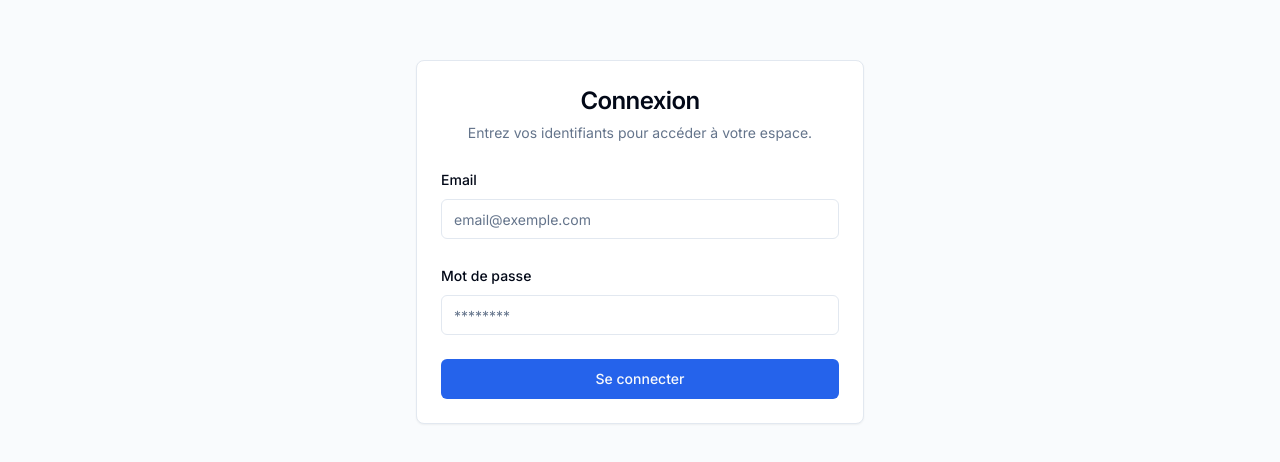
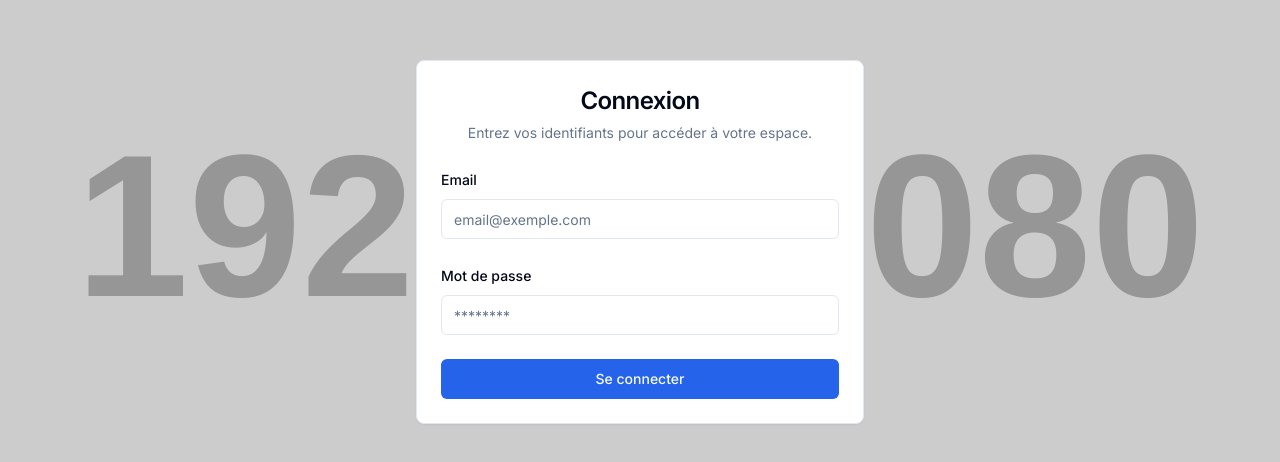
Before and after one commit to esculape1/bizbook-app, a Next.js app: page /login in a window 1280 px wide. Shown: the part 158-620 px from the top of the page. Built offline with nearby package versions, Linux system fonts and the light colour scheme; no server answers.

Commit message:
Aperçu de vente n'affiche pas les ventes effectuées. Aussi peut on mettr

```diff
--- a/src/app/globals.css
+++ b/src/app/globals.css
@@ -80,5 +80,11 @@
   }
   body {
     @apply bg-background text-foreground;
+    /* To use your real image, replace the URL below */
+    /* data-ai-hint: pagne burkinabe */
+    background-image: url('https://placehold.co/1920x1080.png');
+    background-size: cover;
+    background-attachment: fixed;
+    background-position: center;
   }
 }
--- a/src/app/login/page.tsx
+++ b/src/app/login/page.tsx
@@ -23,7 +23,7 @@ export default function LoginPage() {
   const [state, formAction] = useActionState(signIn, undefined);
 
   return (
-    <div className="flex min-h-screen items-center justify-center bg-muted/40 p-4">
+    <div className="flex min-h-screen items-center justify-center p-4">
       <Card className="w-full max-w-md">
         <CardHeader className="text-center">
           <CardTitle className="text-2xl">Connexion</CardTitle>
--- a/src/components/AppLayout.tsx
+++ b/src/components/AppLayout.tsx
@@ -49,7 +49,7 @@ export function AppLayout({ children, user }: { children: ReactNode, user: User
 
   return (
     <div className="flex min-h-screen w-full flex-col">
-      <header className="sticky top-0 flex h-16 items-center gap-4 border-b bg-background px-4 md:px-6 z-50">
+      <header className="sticky top-0 flex h-16 items-center gap-4 border-b bg-background/80 backdrop-blur-sm px-4 md:px-6 z-50">
 
         {/* Left Side: Logo & Mobile Menu */}
         <div className="flex items-center gap-4">
@@ -155,7 +155,7 @@ export function AppLayout({ children, user }: { children: ReactNode, user: User
             </DropdownMenu>
         </div>
       </header>
-      <main className="flex flex-1 flex-col gap-4 p-4 lg:gap-6 lg:p-6 bg-muted/20">
+      <main className="flex flex-1 flex-col gap-4 p-4 lg:gap-6 lg:p-6 bg-background/90 backdrop-blur-sm">
         {children}
       </main>
     </div>
--- a/src/components/dashboard/SalesChart.tsx
+++ b/src/components/dashboard/SalesChart.tsx
@@ -27,7 +27,9 @@ type SalesChartProps = {
 
 export function SalesChart({ invoices, products, currency }: SalesChartProps) {
     const salesData = products.map(product => {
-        const productSales = invoices.flatMap(inv => inv.items)
+        const productSales = invoices
+            .filter(inv => inv.status === 'Paid' || inv.status === 'Partially Paid')
+            .flatMap(inv => inv.items)
             .filter(item => item.productId === product.id)
             .reduce((sum, item) => sum + item.total, 0);
 
```
